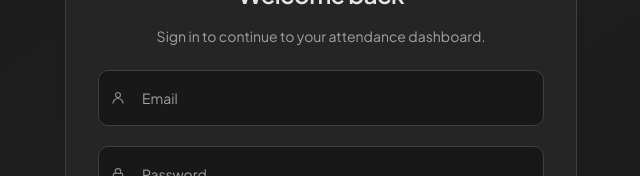
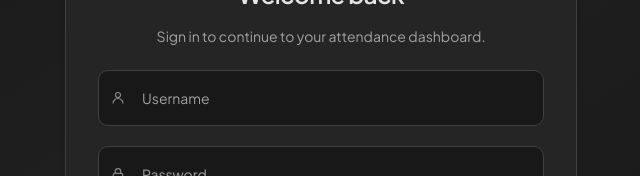
Before and after one commit to anthonyc-dev/pixzel-digital-attendance-with-advance-features, a Next.js app: page /auth/login in a window 1280 px wide. Shown: the part 374-550 px from the top of the page, without its empty margins (319-959 px from the left). Built offline with nearby package versions, Linux system fonts and the light colour scheme; no server answers.

Commit message:
logintable

```diff
--- a/app/auth/login/page.tsx
+++ b/app/auth/login/page.tsx
@@ -7,7 +7,7 @@ import { createClient } from '@/utils/supabase/client'
 
 const Login = () => {
   const router = useRouter()
-  const [email, setEmail] = useState('')
+  const [identifier, setIdentifier] = useState('')
   const [password, setPassword] = useState('')
   const [error, setError] = useState<string | null>(null)
   const [loading, setLoading] = useState(false)
@@ -18,8 +18,35 @@ const Login = () => {
     setLoading(true)
 
     const supabase = createClient()
+    const typedIdentifier = identifier.trim()
+
+    let emailToSignIn = typedIdentifier
+
+    // Supabase Auth signs in with email/phone, so resolve username to email first.
+    if (!typedIdentifier.includes('@')) {
+      const { data: loginIdentity, error: identityError } = await supabase
+        .from('login_identities')
+        .select('email')
+        .eq('username', typedIdentifier)
+        .maybeSingle()
+
+      if (identityError) {
+        setLoading(false)
+        setError('Unable to verify username right now. Please try again.')
+        return
+      }
+
+      if (!loginIdentity?.email) {
+        setLoading(false)
+        setError('Username not found.')
+        return
+      }
+
+      emailToSignIn = loginIdentity.email
+    }
+
     const { error: signInError } = await supabase.auth.signInWithPassword({
-      email: email.trim(),
+      email: emailToSignIn,
       password,
     })
 
@@ -76,21 +103,21 @@ const Login = () => {
                   </svg>
                 </span>
                 <input
-                  id="email"
-                  name="email"
-                  type="email"
-                  autoComplete="email"
+                  id="identifier"
+                  name="identifier"
+                  type="text"
+                  autoComplete="username"
                   required
-                  value={email}
-                  onChange={(e) => setEmail(e.target.value)}
+                  value={identifier}
+                  onChange={(e) => setIdentifier(e.target.value)}
                   placeholder=" "
                   className="peer h-14 w-full rounded-xl border border-input bg-background/90 pb-2 pl-10 pr-3 pt-5 text-sm text-foreground outline-none transition focus:border-secondary focus:ring-2 focus:ring-ring/30 autofill:bg-background autofill:text-foreground"
                 />
                 <label
-                  htmlFor="email"
+                  htmlFor="identifier"
                   className="pointer-events-none absolute left-10 top-1/2 -translate-y-1/2 px-1 text-sm text-muted-foreground transition-all duration-200 peer-focus:top-2 peer-focus:translate-y-0 peer-focus:text-[11px] peer-focus:font-medium peer-focus:text-secondary peer-not-placeholder-shown:top-2 peer-not-placeholder-shown:translate-y-0 peer-not-placeholder-shown:text-[11px] peer-not-placeholder-shown:font-medium group-hover:top-2 group-hover:translate-y-0 group-hover:text-[11px]"
                 >
-                  Email
+                  Username
                 </label>
               </div>
             </div>
```
